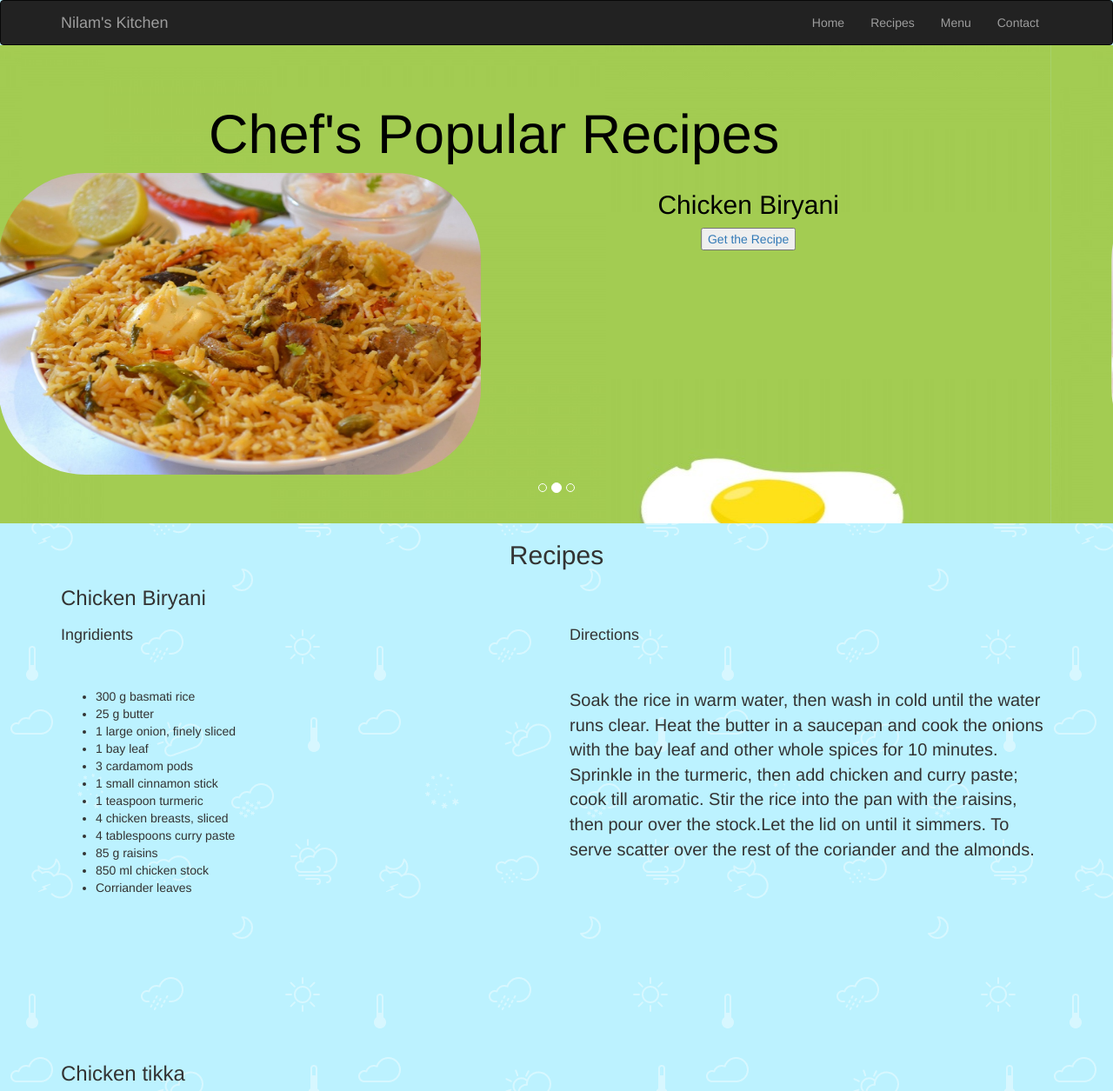
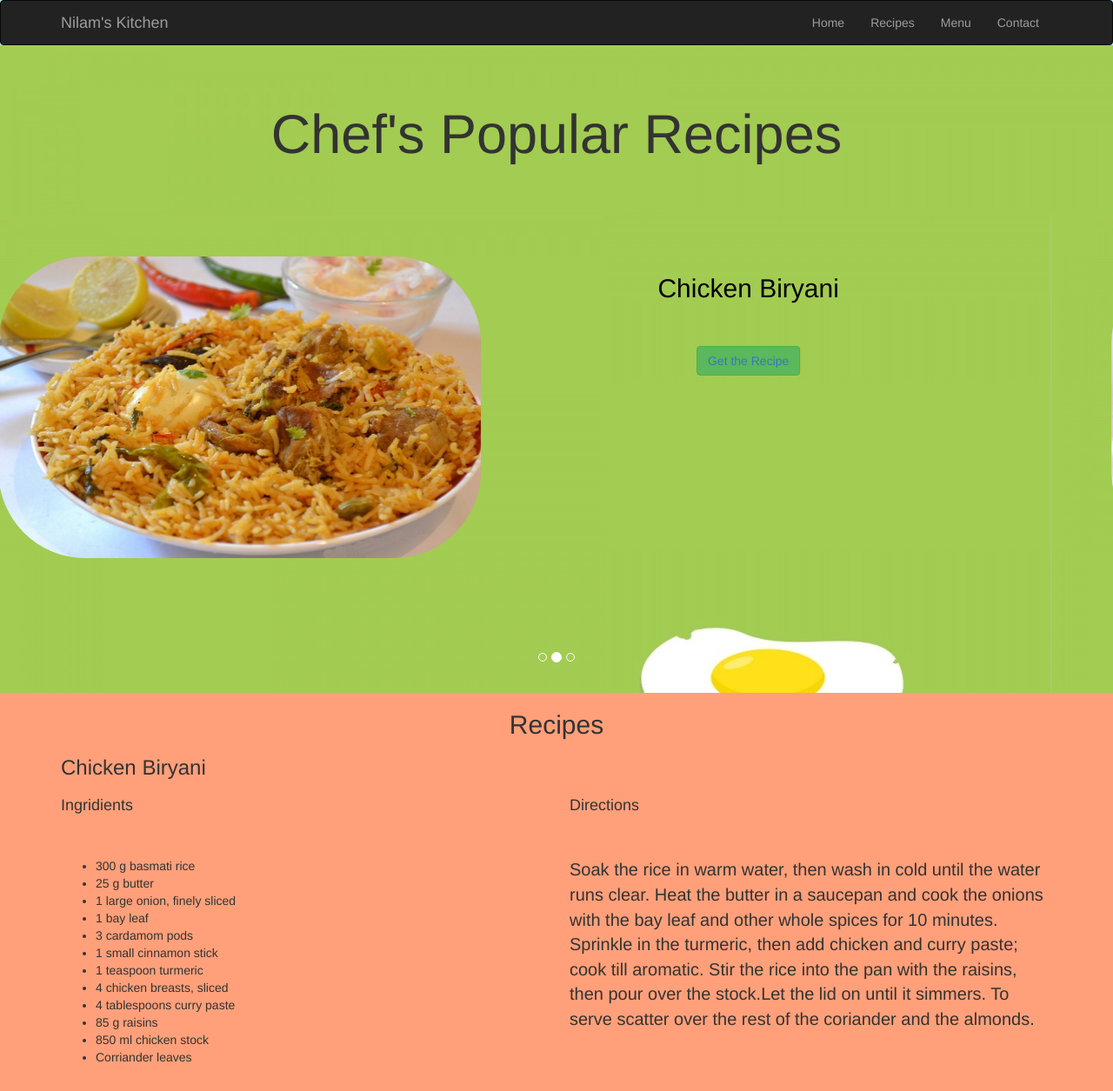
Before and after one commit to Ashish-Kumar-Singh/Restaurant, a plain HTML site: page About.html in a window 1280 px wide. Shown: the top 1255 px of the page at 87% size. Drawn offline with nearby package versions, Linux system fonts and the light colour scheme.

Commit message:
Third Commit

```diff
--- a/About.html
+++ b/About.html
@@ -42,7 +42,11 @@
         </div>
 
     </nav>
-
+			<div class="jumbotron jumbotron9">
+				<div class="container">
+				<center><h1 class="big">Chef's Popular Recipes</h1></center>
+				</div>
+			</div>
 
 
 					<div id="myCarousel" class="carousel slide" data-ride="carousel">
@@ -59,14 +63,16 @@
 				<div class="item active">
 				  	<div class="jumbotron jumbotron6" id="Home">
 						<div class="container">
-						<center><h1>Chef's Popular Recipes</h1></center>
+
 							<div class="row">
 								<div class="col-md-6 col-sm-12">
 									<img src="biryani.jpg" class="img-responsive" id="biryaniimg">
 								</div>
 								<div class="col-md-6 col-sm-12">
 									<h2>Chicken Biryani</h2>
-								<button><a href="#biryani">Get the Recipe</a></button>
+									</br>
+									</br>
+								<button type="button" class="btn btn-success"><a href="#biryani">Get the Recipe</a></button>
 								</div>
 							</div>
 
@@ -80,14 +86,16 @@
 				<div class="item">
 				 <div class="jumbotron jumbotron7" id="Home">
 						<div class="container">
-						<center><h1>Chef's Popular Recipes</h1></center>
+
 							<div class="row">
 								<div class="col-md-6 col-sm-12">
 									<img src="chictik.jpg" class="img-responsive" id="tikkaimg">
 								</div>
 								<div class="col-md-6 col-sm-12">
 									<h2>Chicken Tikka</h2>
-								<button><a href="#tikka">Get the Recipe</a></button>
+									</br>
+									</br>
+								<button type="button" class="btn btn-success"><a href="#tikka">Get the Recipe</a></button>
 								</div>
 							</div>
 						</div>
@@ -101,14 +109,16 @@
 				<div class="item">
 				 <div class="jumbotron jumbotron8" id="Home">
 						<div class="container">
-						<center><h1>Chef's Popular Recipes</h1></center>
+
 							<div class="row">
 								<div class="col-md-6 col-sm-12">
 									<img src="lamb.jpg" class="img-responsive" id="lambimg">
 								</div>
 								<div class="col-md-6 col-sm-12">
 								<h2>Lamb Korma</h2>
-								<button><a href="#lambKorma">Get the Recipe</a></button>
+								</br>
+								</br>
+								<button type="button" class="btn btn-success"><a href="#lambKorma">Get the Recipe</a></button>
 								</div>
 							</div>
 						</div>
@@ -125,7 +135,7 @@
 
 
 
-			<div id="biryani">
+			<div id="biryani" class="bir">
 			<div class="container">
 				<center><h2>Recipes</h2></center>
 							<h3>Chicken Biryani</h3>
@@ -147,8 +157,6 @@
 						<li>85 g raisins</li>
 						<li>850 ml chicken stock</li>
 						<li>Corriander leaves</li>
-
-
 						</ul>
 					</div>
 					<div class="col-md-6 col-sm-12">
@@ -165,7 +173,7 @@
 				</div>
 			</div>
 			</div>
-			 <div id="tikka">
+			 <div id="tikka" class="tik">
 				<div class="container">
 
 							<h3>Chicken tikka</h3>
@@ -202,7 +210,7 @@
 				</div>
 				</div>
 			</div>
-			<div id="lambKorma">
+			<div id="lambKorma" class="lam">
 				<div class="container">
 
 							<h3>Lamb Korma</h3>
--- a/css/style.css
+++ b/css/style.css
@@ -149,10 +149,26 @@ p{
 
 	border-radius: 100px;
 
+
  }
  #lambKorma{
 	 min-height:500px;
+	 	background-color:#FFAB91;
  }
  #tikka{
 	 min-height:500px;
+	 background-color:#FFCC80;
  }
+#biryani{
+	min-height:500px;
+	background-color:#FFA07A;
+}
+#popular{
+	background-color:#9CCC65   ;
+
+}
+.jumbotron9
+{
+	background-image:url('../background1.jpg');
+	margin-bottom:0px;
+}
```
Also changed, not shown: background1.jpg (added).
